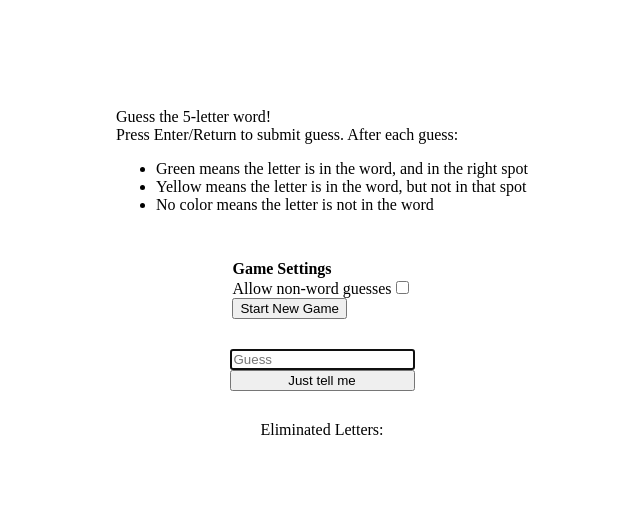
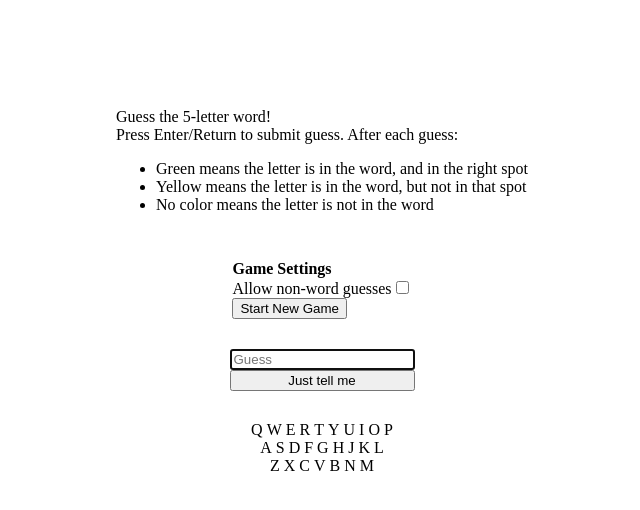
Before and after one commit to nbgraham/word-guessing, a React (Create React App) app: page / in a window 1280 px wide. Shown: the top 510 px of the page, without its empty margins (318-958 px from the left). Built offline with nearby package versions, Linux system fonts and the light colour scheme.

Commit message:
add keyboard to show eliminated letters

```diff
--- a/src/App.tsx
+++ b/src/App.tsx
@@ -136,24 +136,47 @@ const Game: React.FC<{
           </React.Fragment>
         )}
       </div>
-      <div>
-        Eliminated Letters:
-        <div style={{ display: "flex", maxWidth: 200 }}>
-          {eliminatedLetters.map((letter, index) => (
-            <div
-              key={index}
-              style={{
-                display: "flex",
-                justifyContent: "center",
-                gap: 10,
-              }}
-            >
+      <Keyboard disabledLetters={eliminatedLetters} />
+    </React.Fragment>
+  );
+};
+
+const Keyboard: React.FC<{
+  disabledLetters: string[];
+}> = ({ disabledLetters }) => {
+  const rows = useMemo(() => ["QWERTYUIOP", "ASDFGHJKL", "ZXCVBNM"], []);
+  const data = useMemo(() => rows.map((row) => row.split("")), [rows]);
+
+  const getStyle: (letter: string) => React.CSSProperties = (letter) => {
+    const disabled = disabledLetters.includes(letter);
+    const extraStyles: React.CSSProperties = disabled
+      ? {
+          opacity: 0.5,
+          textDecoration: "line-through",
+        }
+      : {};
+    return {
+      display: "flex",
+      justifyContent: "center",
+      ...extraStyles,
+    };
+  };
+
+  return (
+    <div>
+      {data.map((row, index) => (
+        <div
+          key={index}
+          style={{ display: "flex", gap: 4, justifyContent: "center" }}
+        >
+          {row.map((letter) => (
+            <div key={letter} style={getStyle(letter)}>
               {letter}
             </div>
           ))}
         </div>
-      </div>
-    </React.Fragment>
+      ))}
+    </div>
   );
 };
 
```
